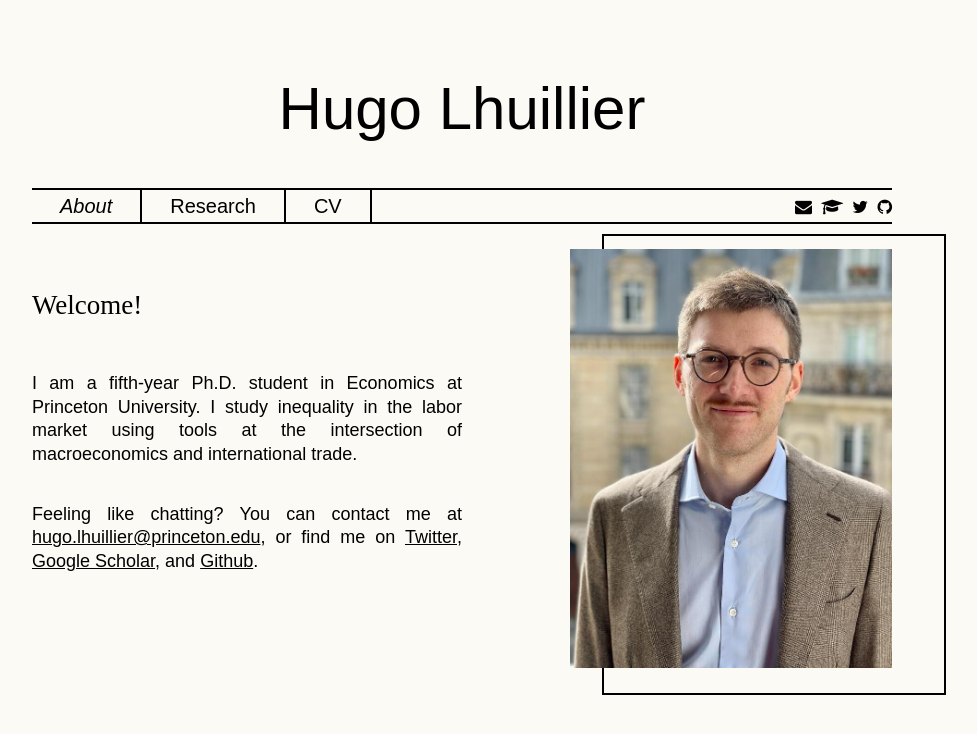
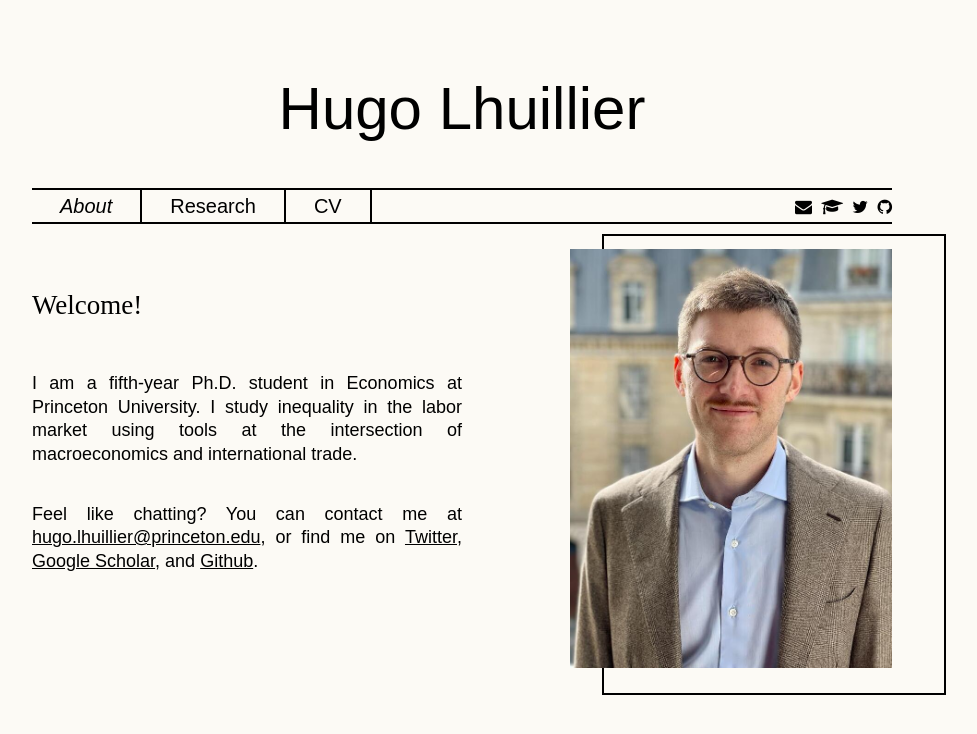
Before and after one commit to HugoLhuillier/hugolhuillier.github.io, a Jekyll site: the page built from index.html, in a window 1280 px wide. Shown: the top 734 px of the page, without its empty margins (178-1155 px from the left). Built offline with Jekyll 4.4.1, drawn with Linux system fonts in a browser that asks for light colours; nearby versions of some CDN libraries; the list of posts is cut into pages by our own code; comment, search, counter and statistics services are not loaded.

Commit message:
:bug: english mistake in intro

```diff
--- a/index.html
+++ b/index.html
@@ -9,7 +9,7 @@ layout: welcome
   <!-- <p>I am a fifth-year Ph.D. student in Economics at Princeton University. My research is in macroeconomics, labor and spatial economics.</p> -->
   <h5>I am a fifth-year Ph.D. student in Economics at Princeton University. I study inequality in the labor market using tools at the intersection of macroeconomics and international trade.</h5>
   <br>
-  <h5>Feeling like chatting? You can contact me at <a href="mailto:hugo.lhuillier@princeton.edu" style="color:#101646"> <span class="char3"> hugo.lhuillier@princeton.edu</span></a>, or find me on <a href="https://twitter.com/Hugo_Lhu" target="_blank" style="color:#101646"> <span class="char3"> Twitter</span></a>, <a href="https://scholar.google.com/citations?user=AXi7T2IAAAAJ&hl=en" target="_blank" style="color:#101646"> <span class="char3"> Google Scholar</span></a>, and <a href="https://github.com/HugoLhuillier" target="_blank" style="color:#101646"> <span class="char3"> Github</span></a>.</h5>
+  <h5>Feel like chatting? You can contact me at <a href="mailto:hugo.lhuillier@princeton.edu" style="color:#101646"> <span class="char3"> hugo.lhuillier@princeton.edu</span></a>, or find me on <a href="https://twitter.com/Hugo_Lhu" target="_blank" style="color:#101646"> <span class="char3"> Twitter</span></a>, <a href="https://scholar.google.com/citations?user=AXi7T2IAAAAJ&hl=en" target="_blank" style="color:#101646"> <span class="char3"> Google Scholar</span></a>, and <a href="https://github.com/HugoLhuillier" target="_blank" style="color:#101646"> <span class="char3"> Github</span></a>.</h5>
   </div>
   <div class="column">
     <div class="image-container">
```
